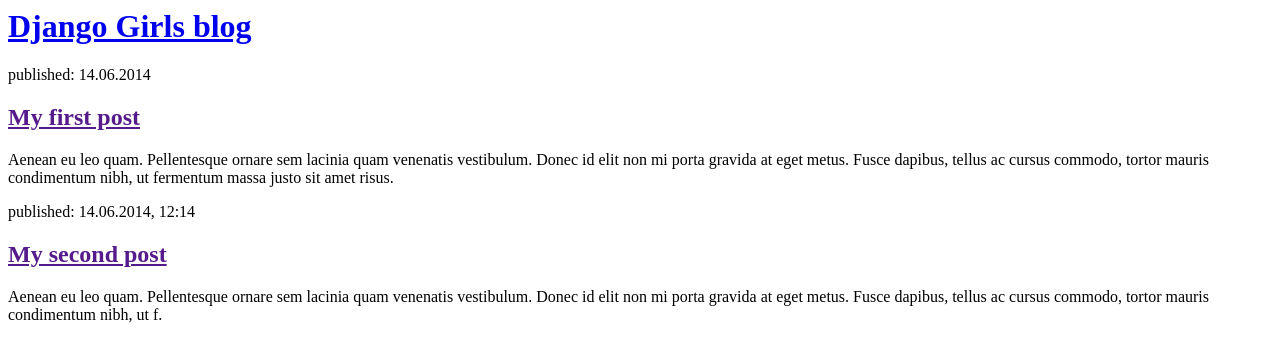
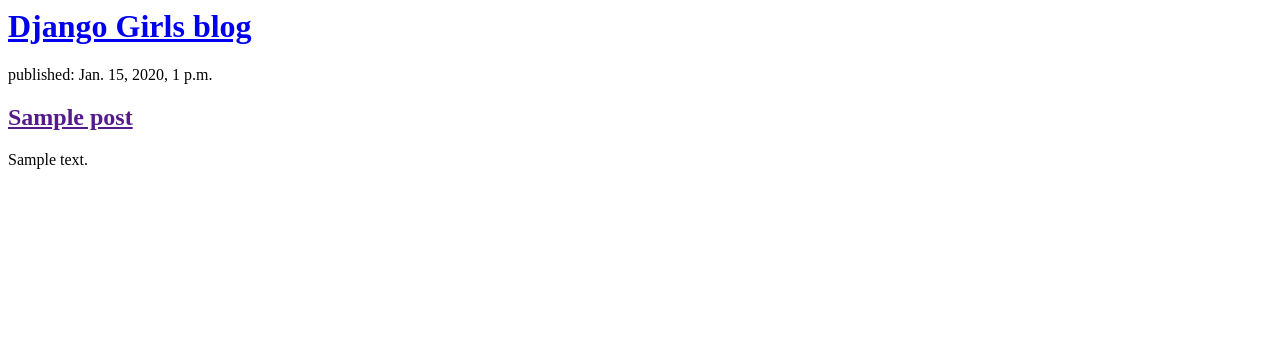
Before and after one commit to BiKodes/my-first-blog, a Django app: template blog/templates/blog/post_list.html in a window 1280 px wide. Shown: the top 362 px of the page. Run offline with Django 3.2, Linux system fonts and the light colour scheme; the template is opened without the code that fills it: values that come from a table or form of the project are taken from there, others are empty; tables that the repository leaves empty hold one stand-in row (values such as "Sample post").

Commit message:
Modified templates to display posts from database

```diff
--- a/blog/models.py
+++ b/blog/models.py
@@ -16,5 +16,5 @@
         self.published_date = timezone.now()
         self.save()
 
-    def _str_(self):
+    def __str__(self):
         return self.title
--- a/blog/templates/blog/post_list.html
+++ b/blog/templates/blog/post_list.html
@@ -6,17 +6,12 @@
         <div>
             <h1><a href="/">Django Girls blog</a></h1>
         </div>
-
+        {% for post in posts %}
         <div>
-            <p>published: 14.06.2014</p>
-            <h2><a href="">My first post</a> </h2>
-            <p>Aenean eu leo quam. Pellentesque ornare sem lacinia quam venenatis vestibulum. Donec id elit non mi porta gravida at eget metus. Fusce dapibus, tellus ac cursus commodo, tortor mauris condimentum nibh, ut fermentum massa justo sit amet risus.</p>
+            <p>published: {{ post.published_date }}</p>
+            <h2><a href="">{{ post.title }}</a></h2>
+            <p>{{ post.text|linebreaksbr }}</p>
         </div>
-
-        <div>
-            <p>published: 14.06.2014, 12:14</p>
-            <h2><a href="">My second post</a></h2>
-            <p>Aenean eu leo quam. Pellentesque ornare sem lacinia quam venenatis vestibulum. Donec id elit non mi porta gravida at eget metus. Fusce dapibus, tellus ac cursus commodo, tortor mauris condimentum nibh, ut f.</p>
-        </div>
+        {% endfor %}
     </body>
 </html>
--- a/blog/views.py
+++ b/blog/views.py
@@ -1,6 +1,9 @@
 from django.shortcuts import render
+from .models import Post
+from django.utils import timezone
 
 # Create your views here.
 
 def post_list(request):
-    return render(request, 'blog/post_list.html', {})
+    posts = Post.objects.filter(published_date__lte=timezone.now()).order_by('published_date')
+    return render(request, 'blog/post_list.html', {'posts':posts})
```
